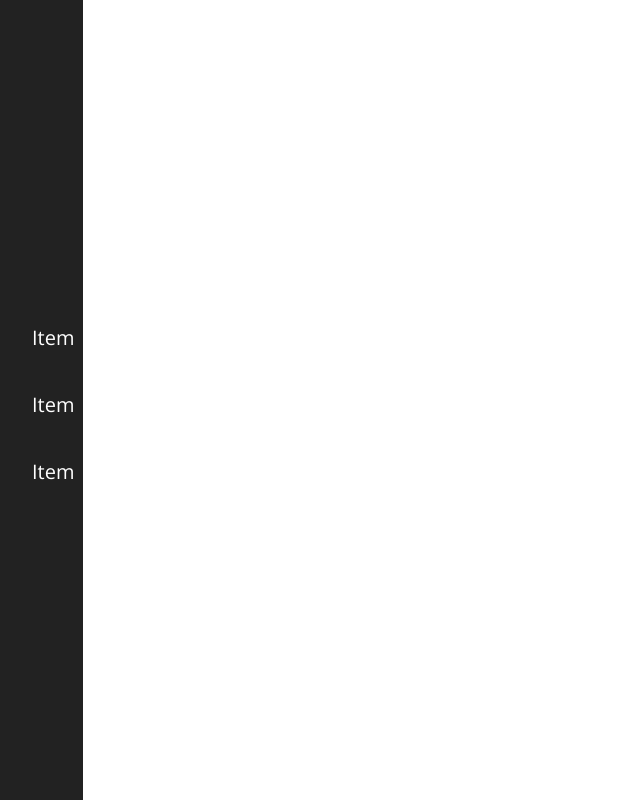
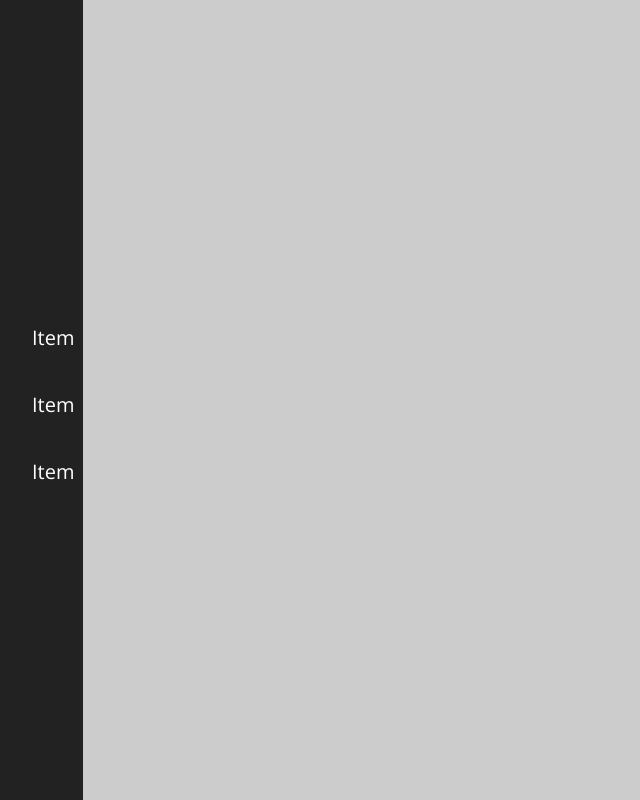
Before and after one commit to dropecosta/landing-page-tv, a React (Create React App) app: page / in a window 1280 px wide. Shown: the whole page, without its empty margins (0-640 px from the left). Built offline with nearby package versions, Linux system fonts and the light colour scheme.

Commit message:
adding Background component

```diff
--- a/src/App.js
+++ b/src/App.js
@@ -2,11 +2,13 @@ import React from 'react';
 import './App.scss';
 
 import Sidebar from './components/Sidebar'
+import Background from './components/Background'
 
 function App() {
   return (
     <div className="App">
       <Sidebar />
+      <Background />
     </div>
   );
 }
--- /dev/null
+++ b/src/components/Background.js
@@ -0,0 +1,25 @@
+import React from 'react';
+import styled from 'styled-components'
+
+const Img = styled.div`
+    width: 100%;
+    height: 100%;
+    position: fixed;
+    transition-duration: .3s;
+    background-color: #ccc;
+    top: 0;
+    left: 0;
+    bottom: 0;
+    right: 0;
+    z-index: 0;
+`
+
+class Background extends React.Component {
+    render() {
+        return(
+            <Img />
+        )
+    }
+}
+
+export default Background;
```
